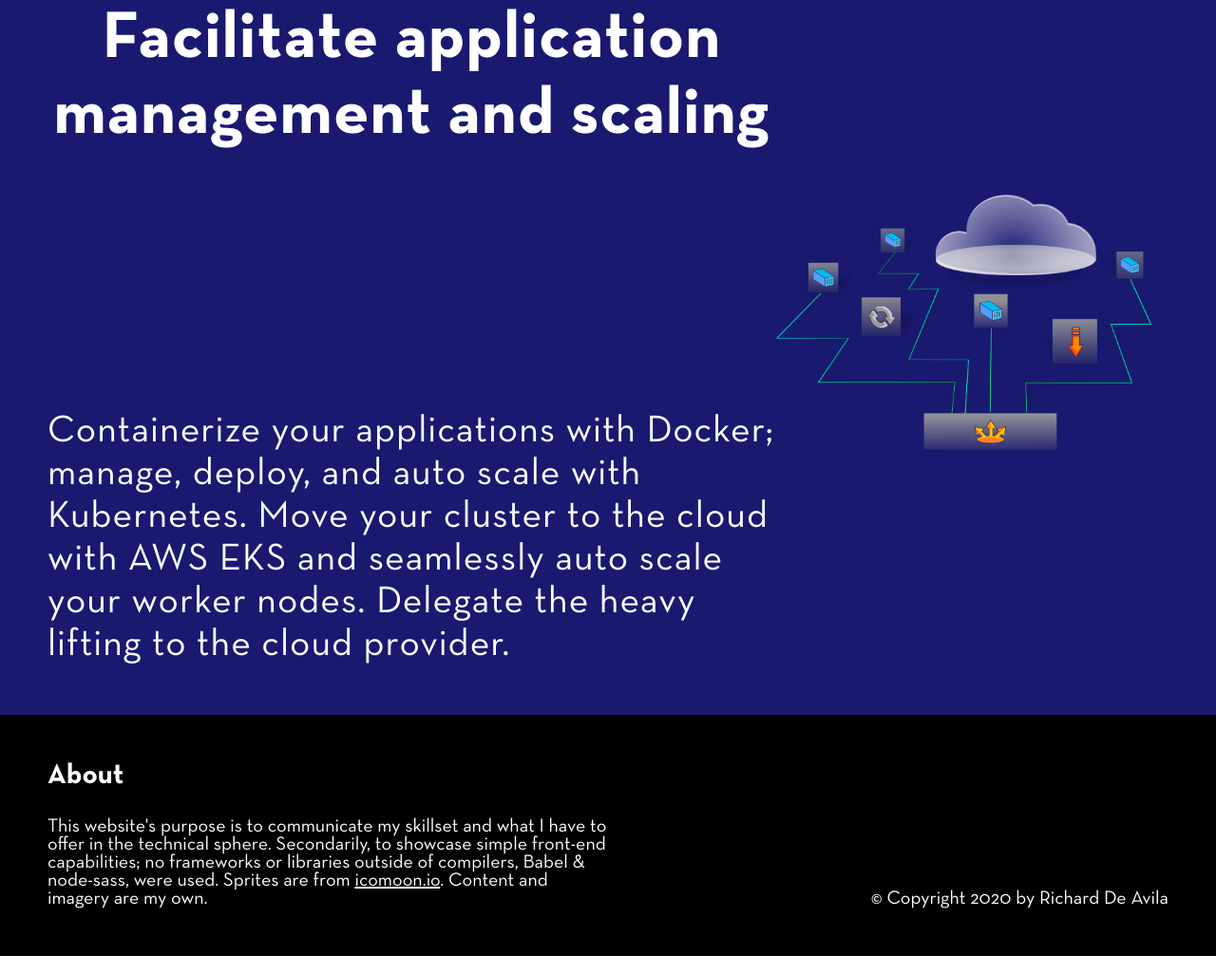
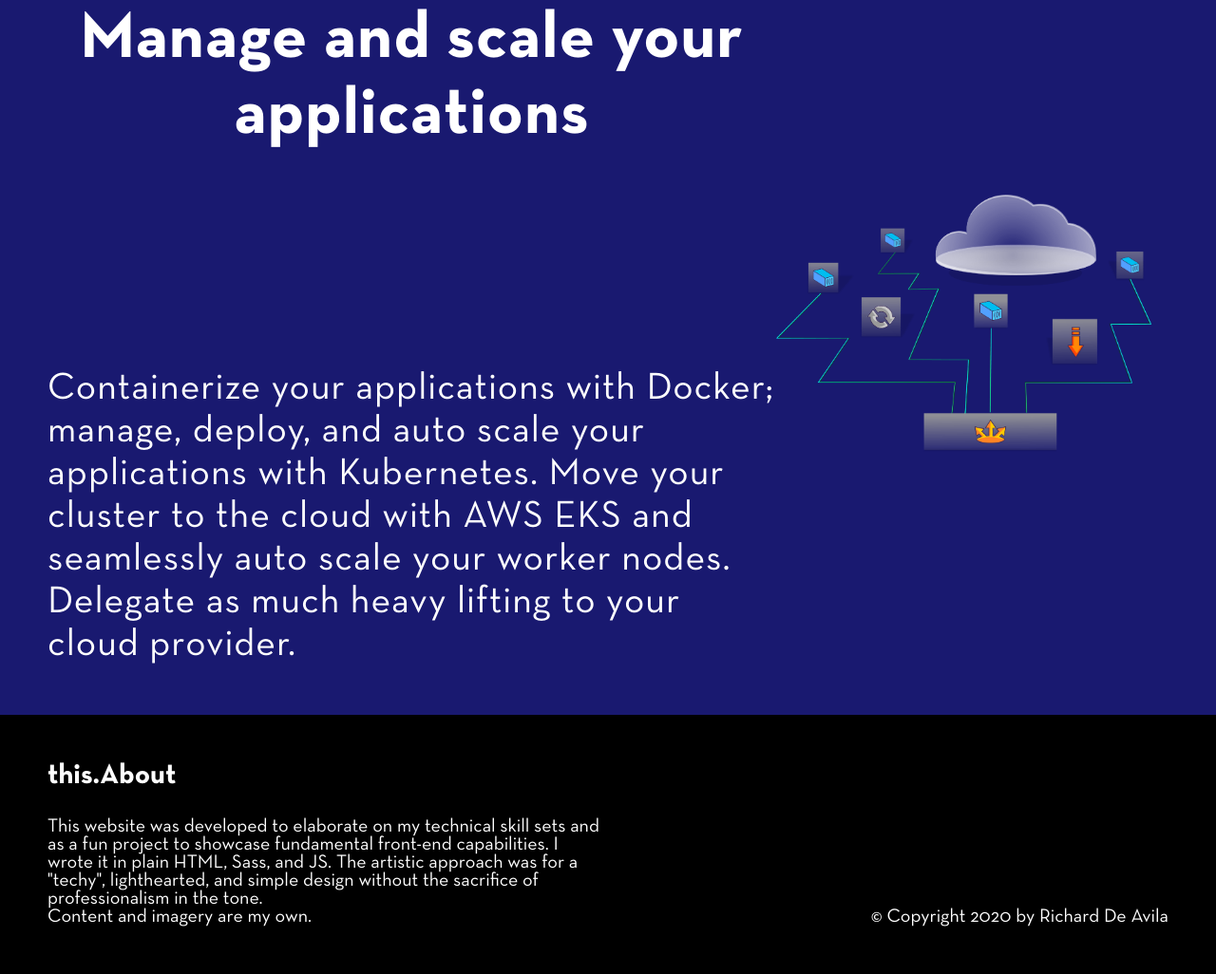
Before and after one commit to rdeavila94/website, a website: page index.html in a window 1280 px wide. Shown: the part 3247-4273 px from the top of the page at 95% size. Drawn offline with nearby package versions, Linux system fonts and the light colour scheme; files that its build step writes are made by us from their sources.

Commit message:
Updated content in index.html

```diff
--- a/index.html
+++ b/index.html
@@ -95,15 +95,15 @@
       <div class="section-service__content">
         <div class="content-box">
           <div class="content-box__top animation-duration-1 u-hidden">
-            Facilitate application management and scaling
+            Manage and scale your applications
           </div>
           <div class="content-box__center">
             <img src="img/cloud.png" alt="kubernetes" />
           </div>
           <div class="content-box__bottom animation-duration-1 u-hidden">
             Containerize your applications with Docker; manage, deploy, and auto
-            scale with Kubernetes. Move your cluster to the cloud with AWS EKS
-            and seamlessly auto scale your worker nodes. Delegate the heavy lifting to the cloud provider.
+            scale your applications with Kubernetes. Move your cluster to the cloud with AWS EKS
+            and seamlessly auto scale your worker nodes. Delegate as much heavy lifting to your cloud provider.
           </div>
         </div>
       </div>
@@ -113,13 +113,10 @@
     </div>
     <div class="section-footer">
       <div class="section-footer__about">
-        <h4 class="section-footer__header">About</h4>
+        <h4 class="section-footer__header">this.About</h4>
         <p class="section-footer__paragraph">
-          This website's purpose is to communicate my skillset and what I have
-          to offer in the technical sphere. Secondarily, to showcase
-          simple front-end capabilities; no frameworks or libraries outside of
-          compilers, Babel & node-sass, were used. Sprites are from
-          <a href="https://icomoon.io/"> icomoon.io</a>. Content and imagery are my own.
+          This website was developed to elaborate on my technical skill sets and as a fun project to showcase
+          fundamental front-end capabilities. I wrote it in plain HTML, Sass, and JS. The artistic approach was for a "techy", lighthearted, and simple design without the sacrifice of professionalism in the tone. <br>Content and imagery are my own.
         </p>
       </div>
       <div class="section-footer__contact">
--- a/package.json
+++ b/package.json
@@ -7,7 +7,7 @@
     "watch:sass": "node-sass scss/styles.scss css/style.css -w",
     "watch:js": "babel js/app.js -w -o lib/app.js",
     "devserver": "live-server",
-    "start-dev": "npm-run-all --parallel watch:sass watch:js devserver",
+    "start:dev": "npm-run-all --parallel watch:sass watch:js devserver",
     "compile:sass": "node-sass scss/styles.scss css/style.comp.css",
     "concat:css": "concat -o css/style.concat.css css/style.comp.css",
     "prefix:css": "postcss --use autoprefixer -b \"last 10 versions\" css/style.concat.css -o css/style.prefix.css",
```
